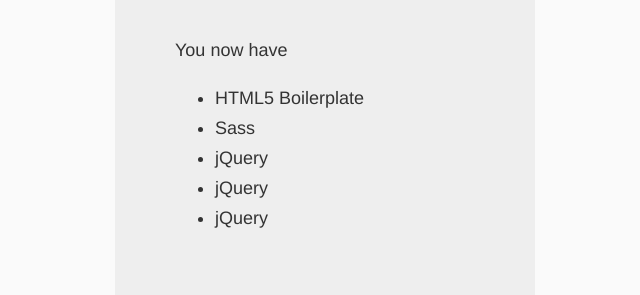
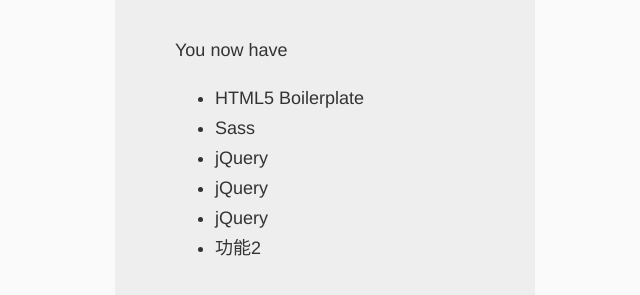
Before and after one commit to chenyinlong/souguo, a website: page app/index.html in a window 1280 px wide. Shown: the part 215-510 px from the top of the page, without its empty margins (315-955 px from the left). Drawn offline with nearby package versions, Linux system fonts and the light colour scheme; files that its build step writes are made by us from their sources.

Commit message:
添加功能2
添加功能2

```diff
--- a/app/index.html
+++ b/app/index.html
@@ -35,6 +35,7 @@
       <li>jQuery</li>
       <li>jQuery</li>
       <li>jQuery</li>
+      <li>功能2</li>
     </ul>
   </div>
 
```
